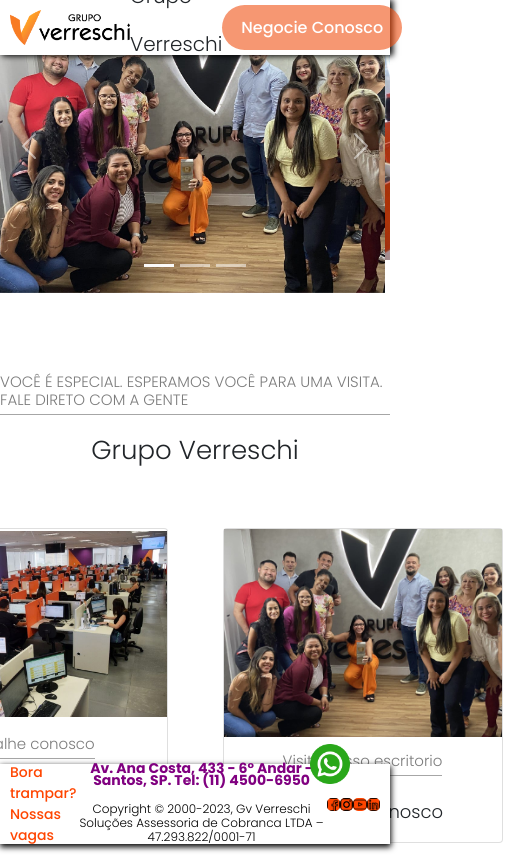
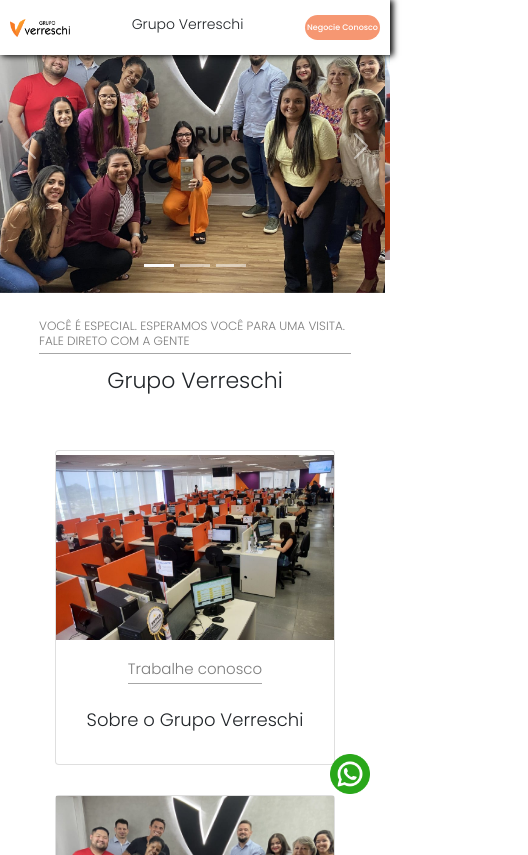
Before and after one commit to M4th3usao/projeto-verreschi, a plain HTML site: page index.html in a window 390 px wide. Shown: the top 855 px of the page, 528 px wide, since content can reach past the window. Drawn offline with nearby package versions, Linux system fonts and the light colour scheme.

Commit message:
ajustes na reponsividade das resoluções menores

```diff
--- a/index.html
+++ b/index.html
@@ -27,7 +27,7 @@
                 <img src="/images/Logo-Grupo-Verreschi.png" alt="Logo do Grupo Verreschi">
             </div>
             <div>
-                <p class="text-nav-title">Grupo Verreschi</p>
+                <h1 class="text-nav-title">Grupo Verreschi</h1>
             </div>
             <div class="button-nav">
                 <a href="/negocie.html">Negocie Conosco</a>
--- a/styles/main.css
+++ b/styles/main.css
@@ -115,8 +115,8 @@
     display: flex;
     align-items: center;
     width: 550px;
-    height: 500px;
-    margin: 15px;
+    height: 510px;
+    margin: 15px auto;
 }
 
 .card a{
@@ -156,6 +156,7 @@
     font-weight: 300;
     line-height: 39px;
     font-style: normal;
+    margin-bottom: 5px;
 }
 
 #bar{
@@ -169,14 +170,6 @@
 
     position: relative;
     margin-bottom: 50px;
-}
-
-#whatsapp-button{
-    width: 60px;
-    position: fixed;
-    right: 75px;
-    bottom: 60px;
-    z-index: 1000;
 }
 
 #img-slide{
@@ -207,6 +200,14 @@
 
 .swiper-pagination-bullet{
     color: white !important;
+}
+
+#whatsapp-button{
+    width: 60px;
+    position: fixed;
+    right: 75px;
+    bottom: 60px;
+    z-index: 1000;
 }
 
 /*-=-=-=-=-=-=-=-= FOOTER =-=-=-=-=--=-=-=-=-  */
@@ -306,6 +307,7 @@
     .card{
         display: flex;
         width: 400px;
+        height: 400px;
         align-items: center;
         justify-content: space-between;
     }
@@ -544,29 +546,175 @@
 }
 @media screen and (max-width: 600px){
 
+    .text-nav-title{
+        font-weight: 300;
+        font-size: 14px;
+        line-height: 38px;
+    }
+
+    #nav{
+        display: flex;
+        align-items: center;
+        justify-content: space-between;
+        background-color: white;
+        width: 100%;
+        height: 55px;
+        padding: 10px;
+
+        box-shadow: 2px 0px 6px 0.5px black;
+    }
+
+    .logo > img{
+        width: 60px;
+    }
+
+    .button-nav a{
+        display: flex;
+        align-items: center;
+        justify-content: center;
+        border-radius: 50px;
+        width: 75px;
+        height: 25px;
+        font-size: 8px;
+    }
+
+    .button-nav a:hover{
+        cursor: pointer;
+        color: purple;
+    }
+
+    .container{
+        display: flex;
+        align-items: center;
+        justify-content: center;
+    }
+
+    #galery-pictures{
+        display: flex;
+        align-items: center;
+        justify-content: center;
+        width: 100%;
+        margin-top: 25px;
+    }
+
+    #galery-pictures p{
+        display: flex;
+        width: 80%;
+        line-height: 15px;
+    }
+
+    #text-section-images{
+        font-size: 12px;
+        font-weight: 300;
+        line-height: 12px;
+    }
+
+    #title-section-images{
+        font-size: 22px;
+        font-weight: 300;
+        line-height: 22px;
+        font-style: normal;
+    }
+
+    #section-pictures{
+        display: flex;
+        align-items: center;
+        flex-direction: column;
+        width: 100%;
+
+        margin: auto;
+        margin-top: 25px;
+        padding-bottom: 25px;
+    }
+
+    .grid-container{
+        display: flex;
+        width: 90%;
+        flex-wrap: wrap;
+
+    }
+
+    .card{
+        display: flex;
+        width: 280px;
+        height: 315px;
+        align-items: center;
+        justify-content: space-between;
+        padding-bottom: 20px;
+    }
+
+
+    .card a{
+        display: flex;
+        width: 100%;
+        height: 90%;
+        margin-bottom: 15px;
+    }
+
+    a > img{
+        max-width: 100%;
+        margin: auto;
+    }
+
+    .text-card{
+        display:flex;
+        align-items: center;
+        justify-content: center;
+        flex-direction: column;
+    }
+
+    .text-card > p{
+        font-size: 15px;
+        font-weight: 300;
+        line-height: 18px;
+    }
+
+    .text-card > h3{
+        font-family: 'Poppins', sans-serif;
+        font-size: 18px;
+        font-weight: 300;
+        line-height: 39px;
+    }
+
+
     #bar{
         width: 100%;
-        height: 100px;
+        height: 60px;
     }
 
     .swiper {
-        width: 80%;
-        height: 75%;
+        width: 100%;
+        height: 85%;
     }
 
     .swiper-wrapper{
-        width: 100% !important;
+        width: 60%;
     }
+
+    .swiper-slide img {
+        display: block;
+        width: 100%;
+      }
 
     #whatsapp-button{
         width: 40px;
-        right: 40px;
+        right: 20px;
+        bottom: 50px;
     }
 
     /* -=-=-=-=-=-=-Footer-=-=-=-=-=-=- */
+    footer{
+        display: flex;
+        position: inherit;
+    }
+
     #content-footer{
-        height: 80px;
+        display: flex;
+        height: 100%;
         padding: 10px;
+        flex-direction: column;
+        align-items: center;
+        justify-content: center;
     }
 
     #content-footer p{
@@ -586,6 +734,10 @@
     }
 
     #works{
-        width: 100px;
+        display: flex;
+        align-items: center;
+        justify-content: center;
+        width: 250px;
+        margin: 0 auto;
     }
 }
```
